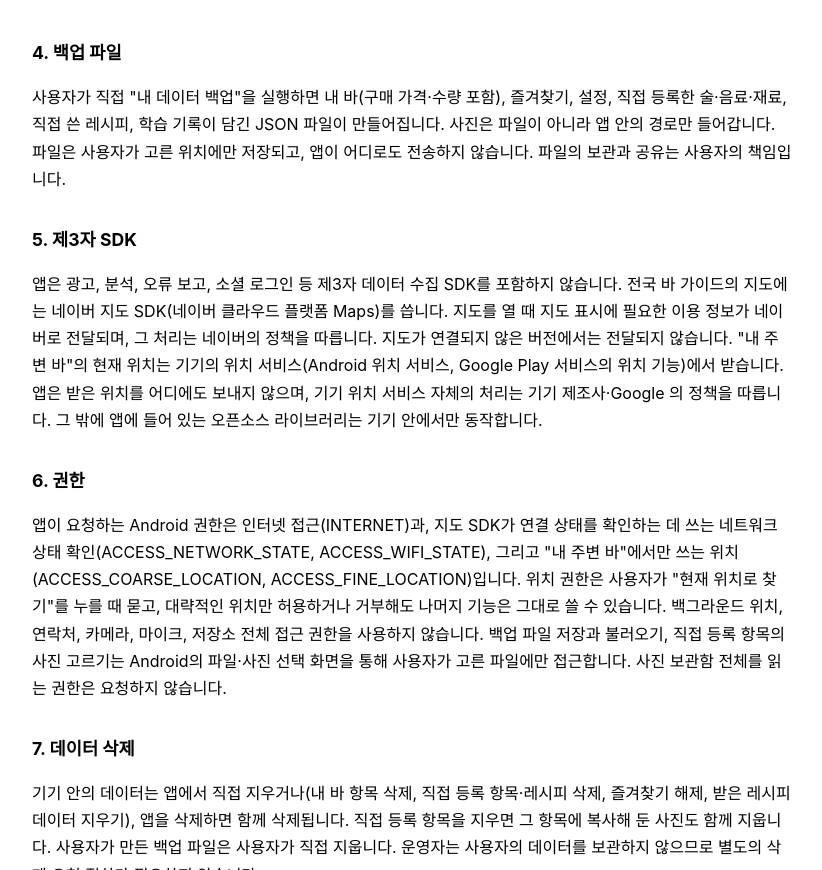
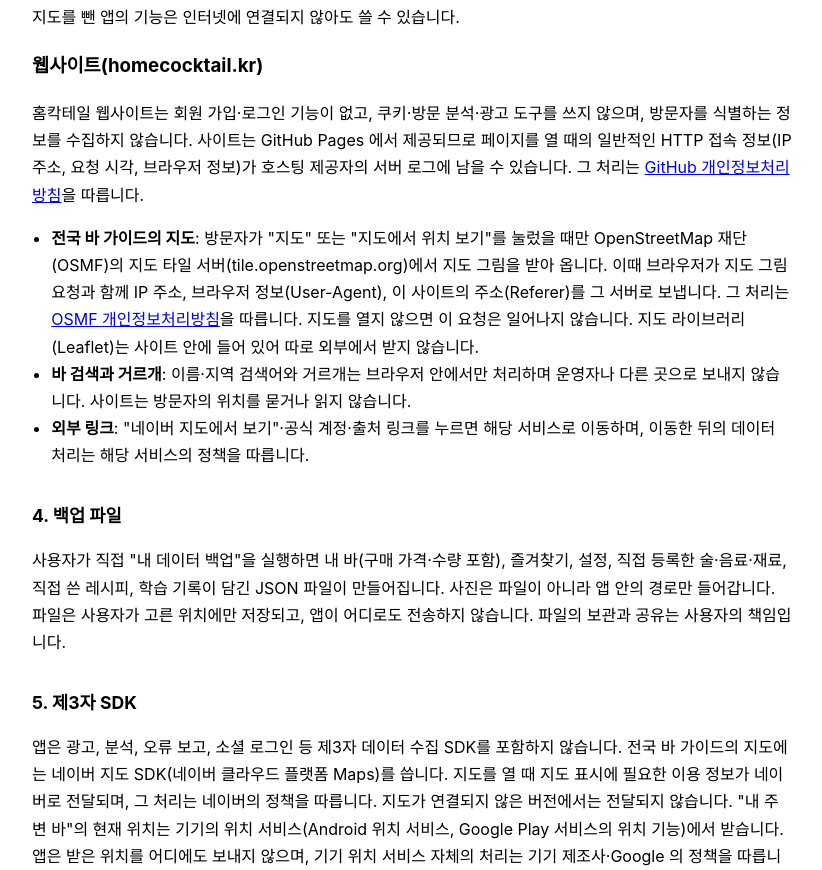
Before and after one commit to jusi1022/home_cocktail, a plain HTML site: page privacy/index.html in a window 1280 px wide. Shown: the part 1133-2003 px from the top of the page, without its empty margins (228-1050 px from the left). Drawn offline with Linux system fonts and the light colour scheme.

Commit message:
privacy: 웹사이트(homecocktail.kr)·전국 바 가이드 웹 지도(OpenStreetMap 타일, 누를 때만) 추가 (시행일 2026-11-20)

```diff
--- a/privacy/index.html
+++ b/privacy/index.html
@@ -18,7 +18,7 @@
 <body>
 <h1>홈칵테일 개인정보처리방침</h1>
 <!-- 1.7.5: 내 주변 바(위치) 항목을 넣고 시행일을 고쳤다. 호스팅 저장소에 올리는 것은 사용자 승인 사항. -->
-<p class="meta">시행일: 2026-11-20 · 적용 앱: 홈칵테일 (Android, com.jusi1022.homecocktail)</p>
+<p class="meta">시행일: 2026-11-20 · 적용 앱: 홈칵테일 (Android, com.jusi1022.homecocktail) · 웹사이트 홈칵테일(https://homecocktail.kr)</p>
 
 <h2>1. 개요</h2>
 <p>홈칵테일(이하 "앱")은 칵테일 레시피와 주류 정보를 제공하는 Android 앱입니다. 앱은 회원 가입이나 로그인 기능이 없으며, 사용자를 식별하는 정보를 수집하거나 외부 서버로 전송하지 않습니다.</p>
@@ -44,6 +44,14 @@
   <li><strong>내 주변 바</strong>: 사용자가 "현재 위치로 찾기"를 눌렀을 때만 기기의 현재 위치를 한 번 읽어, 앱에 들어 있는 바까지의 직선거리를 기기 안에서 계산합니다. 위치는 기기에 저장하지 않고 운영자·네이버·그 밖의 누구에게도 보내지 않으며, 화면을 닫으면 사라집니다. 앱을 켤 때 위치를 묻지 않고, 앱을 쓰지 않는 동안(백그라운드)에는 위치를 읽지 않습니다.</li>
 </ul>
 <p>지도를 뺀 앱의 기능은 인터넷에 연결되지 않아도 쓸 수 있습니다.</p>
+
+<h3>웹사이트(homecocktail.kr)</h3>
+<p>홈칵테일 웹사이트는 회원 가입·로그인 기능이 없고, 쿠키·방문 분석·광고 도구를 쓰지 않으며, 방문자를 식별하는 정보를 수집하지 않습니다. 사이트는 GitHub Pages 에서 제공되므로 페이지를 열 때의 일반적인 HTTP 접속 정보(IP 주소, 요청 시각, 브라우저 정보)가 호스팅 제공자의 서버 로그에 남을 수 있습니다. 그 처리는 <a href="https://docs.github.com/site-policy/privacy-policies/github-general-privacy-statement">GitHub 개인정보처리방침</a>을 따릅니다.</p>
+<ul>
+  <li><strong>전국 바 가이드의 지도</strong>: 방문자가 "지도" 또는 "지도에서 위치 보기"를 눌렀을 때만 OpenStreetMap 재단(OSMF)의 지도 타일 서버(tile.openstreetmap.org)에서 지도 그림을 받아 옵니다. 이때 브라우저가 지도 그림 요청과 함께 IP 주소, 브라우저 정보(User-Agent), 이 사이트의 주소(Referer)를 그 서버로 보냅니다. 그 처리는 <a href="https://osmfoundation.org/wiki/Privacy_Policy">OSMF 개인정보처리방침</a>을 따릅니다. 지도를 열지 않으면 이 요청은 일어나지 않습니다. 지도 라이브러리(Leaflet)는 사이트 안에 들어 있어 따로 외부에서 받지 않습니다.</li>
+  <li><strong>바 검색과 거르개</strong>: 이름·지역 검색어와 거르개는 브라우저 안에서만 처리하며 운영자나 다른 곳으로 보내지 않습니다. 사이트는 방문자의 위치를 묻거나 읽지 않습니다.</li>
+  <li><strong>외부 링크</strong>: "네이버 지도에서 보기"·공식 계정·출처 링크를 누르면 해당 서비스로 이동하며, 이동한 뒤의 데이터 처리는 해당 서비스의 정책을 따릅니다.</li>
+</ul>
 
 <h2>4. 백업 파일</h2>
 <p>사용자가 직접 "내 데이터 백업"을 실행하면 내 바(구매 가격·수량 포함), 즐겨찾기, 설정, 직접 등록한 술·음료·재료, 직접 쓴 레시피, 학습 기록이 담긴 JSON 파일이 만들어집니다. 사진은 파일이 아니라 앱 안의 경로만 들어갑니다. 파일은 사용자가 고른 위치에만 저장되고, 앱이 어디로도 전송하지 않습니다. 파일의 보관과 공유는 사용자의 책임입니다.</p>
```
